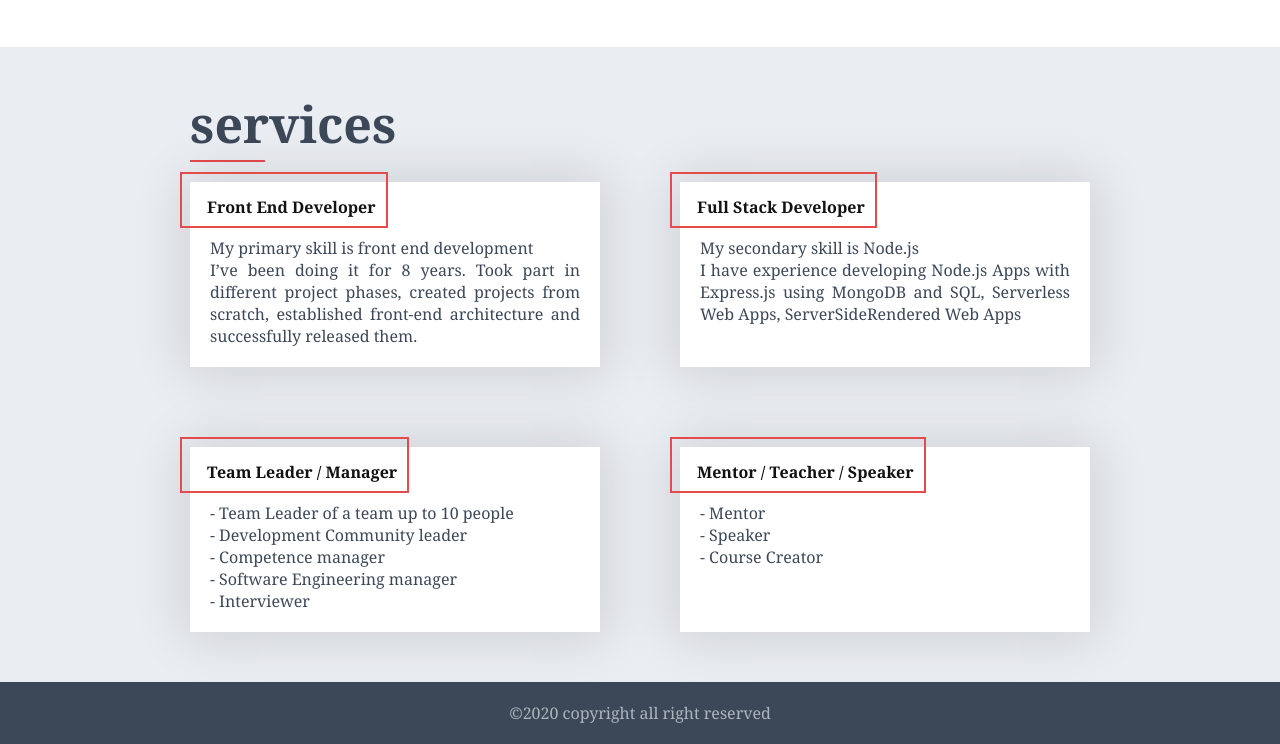
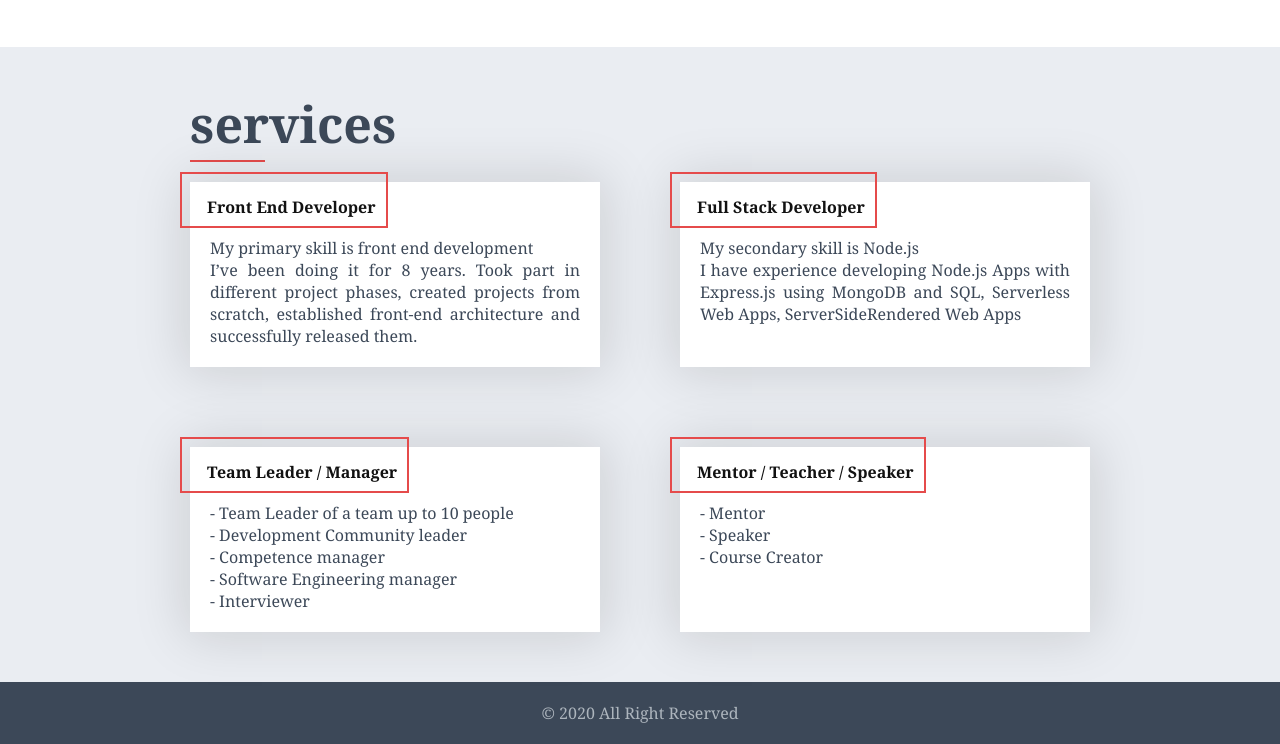
Before and after one commit to matiishyn/matiishyn, a Gatsby site: page / in a window 1280 px wide. Shown: the part 1164-1908 px from the top of the page. Built offline with nearby package versions, Linux system fonts and the light colour scheme; Gatsby itself is replaced by a stand-in of ours; what typography-theme-fairy-gates would draw is missing.

Commit message:
copyright text fix

```diff
--- a/src/components/footer/footer.jsx
+++ b/src/components/footer/footer.jsx
@@ -3,7 +3,7 @@ import "./style.scss"
 
 const Footer = () => (
   <footer className="footer-component">
-    <div>©{new Date().getFullYear()} copyright all right reserved</div>
+    <div>© {new Date().getFullYear()} All Right Reserved</div>
   </footer>
 )
 
```
